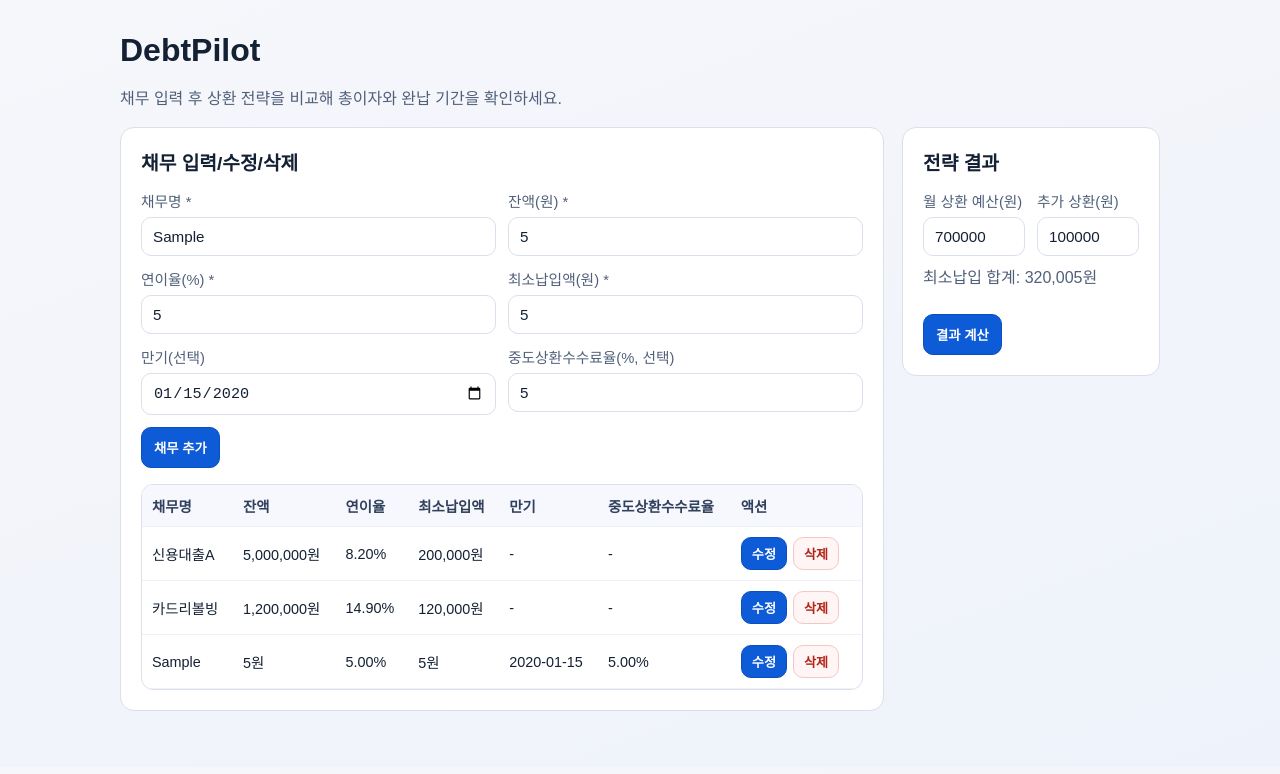
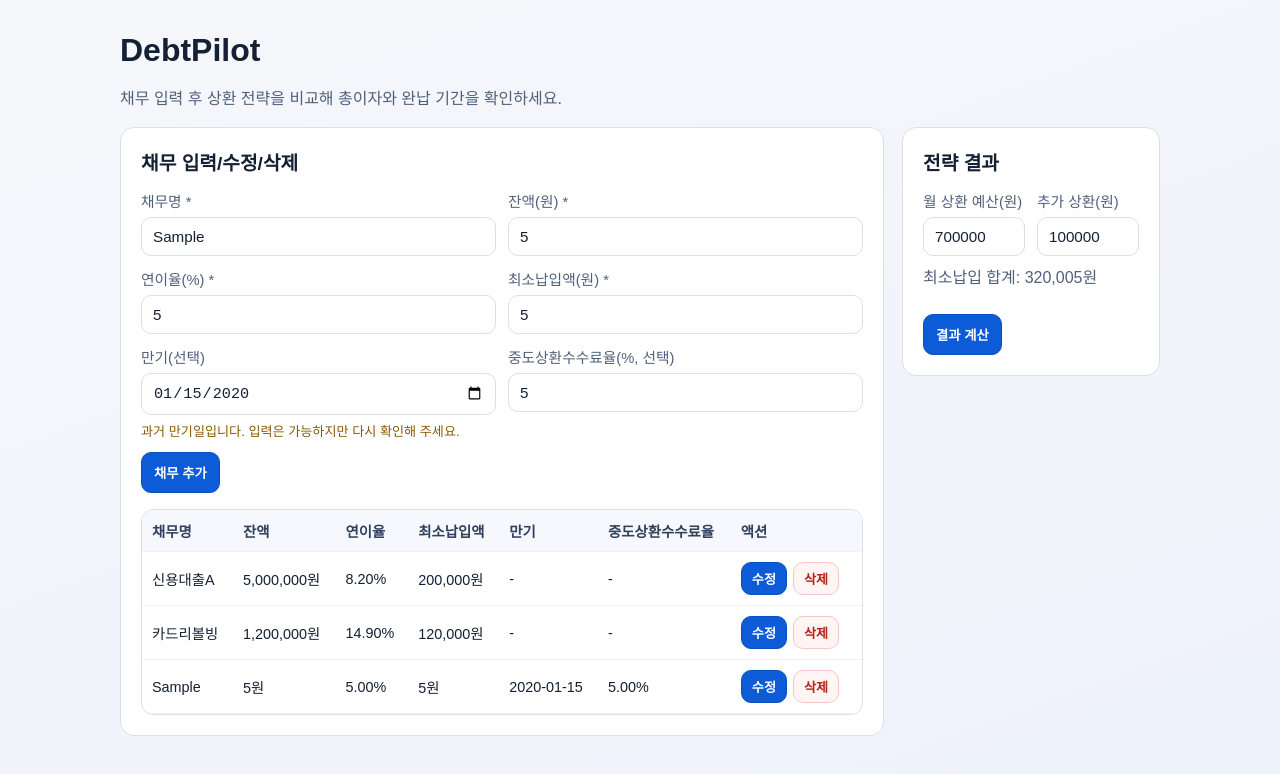
Before and after one commit to asusikai/loan-debt-planner, a Next.js app: page / in a window 1280 px wide. Both pictures are taken after typing "Sample", "5", "5", "5", "2020-01-15", "5" into the empty fields and a click on the button "채무 추가". Shown: the top 774 px of the page. Built offline with nearby package versions, Linux system fonts and the light colour scheme.

Commit message:
feat(validation): 채무 입력 실시간 검증과 필드 오류 안내 추가

```diff
--- a/src/app/components/debt-form.tsx
+++ b/src/app/components/debt-form.tsx
@@ -1,5 +1,12 @@
 import { useEffect, useMemo, useState } from "react";
 import type { FormEvent } from "react";
+
+import {
+  isPastMaturityDate,
+  validateDebtForm,
+  type DebtFormErrors,
+  type DebtFormField,
+} from "@/lib/validation/debt-form-schema";
 
 export type DebtFormValues = {
   name: string;
@@ -30,19 +37,75 @@ function areEqual(left: DebtFormValues, right: DebtFormValues): boolean {
 
 export function DebtForm({ mode, initialValues, onSubmit, onCancel }: DebtFormProps) {
   const [values, setValues] = useState<DebtFormValues>(initialValues);
+  const [errors, setErrors] = useState<DebtFormErrors>({});
+  const [touched, setTouched] = useState<Partial<Record<DebtFormField, boolean>>>({});
+  const [submitAttempted, setSubmitAttempted] = useState(false);
 
   useEffect(() => {
     setValues(initialValues);
+    setErrors({});
+    setTouched({});
+    setSubmitAttempted(false);
   }, [initialValues]);
 
+  useEffect(() => {
+    const hasTouchedField = Object.values(touched).some(Boolean);
+    if (!hasTouchedField) {
+      return;
+    }
+
+    const timeout = setTimeout(() => {
+      const result = validateDebtForm(values);
+      const nextErrors: DebtFormErrors = {};
+
+      for (const key of Object.keys(touched) as DebtFormField[]) {
+        if (touched[key] && result.errors[key]) {
+          nextErrors[key] = result.errors[key];
+        }
+      }
+
+      setErrors((prev) => ({ ...prev, ...nextErrors }));
+    }, 300);
+
+    return () => {
+      clearTimeout(timeout);
+    };
+  }, [values, touched]);
+
   const isDirty = useMemo(() => !areEqual(values, initialValues), [values, initialValues]);
+  const showPastDateWarning = useMemo(
+    () => isPastMaturityDate(values.maturityDate),
+    [values.maturityDate],
+  );
 
   function updateField<K extends keyof DebtFormValues>(field: K, value: DebtFormValues[K]) {
     setValues((prev) => ({ ...prev, [field]: value }));
+    setTouched((prev) => ({ ...prev, [field]: true }));
+  }
+
+  function markTouched(field: DebtFormField) {
+    setTouched((prev) => ({ ...prev, [field]: true }));
+  }
+
+  function getFieldError(field: DebtFormField): string | undefined {
+    if (!(submitAttempted || touched[field])) {
+      return undefined;
+    }
+
+    return errors[field];
   }
 
   function handleSubmit(event: FormEvent<HTMLFormElement>) {
     event.preventDefault();
+
+    const result = validateDebtForm(values);
+    setErrors(result.errors);
+    setSubmitAttempted(true);
+
+    if (!result.isValid) {
+      return;
+    }
+
     onSubmit(values);
   }
 
@@ -54,9 +117,17 @@ export function DebtForm({ mode, initialValues, onSubmit, onCancel }: DebtFormPr
           id="debt-name"
           value={values.name}
           onChange={(event) => updateField("name", event.target.value)}
+          onBlur={() => markTouched("name")}
           placeholder="예: 신용대출A"
+          aria-invalid={Boolean(getFieldError("name"))}
+          aria-describedby={getFieldError("name") ? "debt-name-error" : undefined}
           required
         />
+        {getFieldError("name") ? (
+          <p id="debt-name-error" className="field-error" role="alert">
+            {getFieldError("name")}
+          </p>
+        ) : null}
       </label>
       <label htmlFor="debt-balance">
         잔액(원) *
@@ -65,9 +136,17 @@ export function DebtForm({ mode, initialValues, onSubmit, onCancel }: DebtFormPr
           type="number"
           value={values.balance}
           onChange={(event) => updateField("balance", event.target.value)}
+          onBlur={() => markTouched("balance")}
           placeholder="5000000"
+          aria-invalid={Boolean(getFieldError("balance"))}
+          aria-describedby={getFieldError("balance") ? "debt-balance-error" : undefined}
           required
         />
+        {getFieldError("balance") ? (
+          <p id="debt-balance-error" className="field-error" role="alert">
+            {getFieldError("balance")}
+          </p>
+        ) : null}
       </label>
       <label htmlFor="debt-rate">
         연이율(%) *
@@ -77,9 +156,17 @@ export function DebtForm({ mode, initialValues, onSubmit, onCancel }: DebtFormPr
           step="0.01"
           value={values.annualRatePercent}
           onChange={(event) => updateField("annualRatePercent", event.target.value)}
+          onBlur={() => markTouched("annualRatePercent")}
           placeholder="8.2"
+          aria-invalid={Boolean(getFieldError("annualRatePercent"))}
+          aria-describedby={getFieldError("annualRatePercent") ? "debt-rate-error" : undefined}
           required
         />
+        {getFieldError("annualRatePercent") ? (
+          <p id="debt-rate-error" className="field-error" role="alert">
+            {getFieldError("annualRatePercent")}
+          </p>
+        ) : null}
       </label>
       <label htmlFor="debt-minimum-payment">
         최소납입액(원) *
@@ -88,9 +175,17 @@ export function DebtForm({ mode, initialValues, onSubmit, onCancel }: DebtFormPr
           type="number"
           value={values.minimumPayment}
           onChange={(event) => updateField("minimumPayment", event.target.value)}
+          onBlur={() => markTouched("minimumPayment")}
           placeholder="200000"
+          aria-invalid={Boolean(getFieldError("minimumPayment"))}
+          aria-describedby={getFieldError("minimumPayment") ? "debt-minimum-payment-error" : undefined}
           required
         />
+        {getFieldError("minimumPayment") ? (
+          <p id="debt-minimum-payment-error" className="field-error" role="alert">
+            {getFieldError("minimumPayment")}
+          </p>
+        ) : null}
       </label>
       <label htmlFor="debt-maturity-date">
         만기(선택)
@@ -99,7 +194,26 @@ export function DebtForm({ mode, initialValues, onSubmit, onCancel }: DebtFormPr
           type="date"
           value={values.maturityDate}
           onChange={(event) => updateField("maturityDate", event.target.value)}
+          onBlur={() => markTouched("maturityDate")}
+          aria-invalid={Boolean(getFieldError("maturityDate"))}
+          aria-describedby={
+            getFieldError("maturityDate")
+              ? "debt-maturity-date-error"
+              : showPastDateWarning
+                ? "debt-maturity-date-warning"
+                : undefined
+          }
         />
+        {getFieldError("maturityDate") ? (
+          <p id="debt-maturity-date-error" className="field-error" role="alert">
+            {getFieldError("maturityDate")}
+          </p>
+        ) : null}
+        {!getFieldError("maturityDate") && showPastDateWarning ? (
+          <p id="debt-maturity-date-warning" className="field-warning">
+            과거 만기일입니다. 입력은 가능하지만 다시 확인해 주세요.
+          </p>
+        ) : null}
       </label>
       <label htmlFor="debt-prepayment-fee-rate">
         중도상환수수료율(%, 선택)
@@ -110,8 +224,20 @@ export function DebtForm({ mode, initialValues, onSubmit, onCancel }: DebtFormPr
           min="0"
           value={values.prepaymentFeeRatePercent}
           onChange={(event) => updateField("prepaymentFeeRatePercent", event.target.value)}
+          onBlur={() => markTouched("prepaymentFeeRatePercent")}
           placeholder="1.0"
+          aria-invalid={Boolean(getFieldError("prepaymentFeeRatePercent"))}
+          aria-describedby={
+            getFieldError("prepaymentFeeRatePercent")
+              ? "debt-prepayment-fee-rate-error"
+              : undefined
+          }
         />
+        {getFieldError("prepaymentFeeRatePercent") ? (
+          <p id="debt-prepayment-fee-rate-error" className="field-error" role="alert">
+            {getFieldError("prepaymentFeeRatePercent")}
+          </p>
+        ) : null}
       </label>
       <div className="form-actions">
         <button type="submit" disabled={mode === "edit" && !isDirty}>
--- a/src/app/globals.css
+++ b/src/app/globals.css
@@ -83,6 +83,18 @@ label {
   gap: 6px;
   font-size: 0.92rem;
   color: var(--muted);
+}
+
+.field-error {
+  margin: 0;
+  font-size: 0.82rem;
+  color: #b42318;
+}
+
+.field-warning {
+  margin: 0;
+  font-size: 0.82rem;
+  color: #8a5a00;
 }
 
 input {
--- /dev/null
+++ b/src/lib/validation/debt-form-schema.ts
@@ -0,0 +1,105 @@
+import { z } from "zod";
+
+import type { DebtFormValues } from "@/app/components/debt-form";
+
+const MAX_BALANCE = 999_999_999;
+
+const requiredString = (label: string) =>
+  z
+    .string()
+    .trim()
+    .min(1, `${label}을(를) 입력해 주세요.`);
+
+const optionalPercentString = z
+  .string()
+  .trim()
+  .refine(
+    (value) => {
+      if (value === "") {
+        return true;
+      }
+
+      const numberValue = Number(value);
+      return Number.isFinite(numberValue) && numberValue >= 0 && numberValue <= 100;
+    },
+    { message: "중도상환수수료율은 0~100 사이여야 합니다." },
+  );
+
+const optionalDateString = z
+  .string()
+  .trim()
+  .refine((value) => value === "" || !Number.isNaN(Date.parse(value)), {
+    message: "유효한 날짜를 입력해 주세요.",
+  });
+
+export const debtFormSchema = z
+  .object({
+    name: requiredString("채무명").max(100, "채무명은 100자 이하여야 합니다."),
+    balance: requiredString("잔액").refine((value) => {
+      const numberValue = Number(value);
+      return Number.isInteger(numberValue) && numberValue > 0 && numberValue <= MAX_BALANCE;
+    }, "잔액은 1~999,999,999 사이 정수여야 합니다."),
+    annualRatePercent: requiredString("연이율").refine((value) => {
+      const numberValue = Number(value);
+      return Number.isFinite(numberValue) && numberValue >= 0 && numberValue <= 100;
+    }, "연이율은 0~100 사이 값이어야 합니다."),
+    minimumPayment: requiredString("최소납입액").refine((value) => {
+      const numberValue = Number(value);
+      return Number.isInteger(numberValue) && numberValue > 0;
+    }, "최소납입액은 1 이상 정수여야 합니다."),
+    maturityDate: optionalDateString,
+    prepaymentFeeRatePercent: optionalPercentString,
+  })
+  .superRefine((value, ctx) => {
+    const balance = Number(value.balance);
+    const minimumPayment = Number(value.minimumPayment);
+
+    if (Number.isFinite(balance) && Number.isFinite(minimumPayment) && minimumPayment > balance) {
+      ctx.addIssue({
+        code: z.ZodIssueCode.custom,
+        path: ["minimumPayment"],
+        message: "최소납입액은 잔액보다 클 수 없습니다.",
+      });
+    }
+  });
+
+export type DebtFormField = keyof DebtFormValues;
+export type DebtFormErrors = Partial<Record<DebtFormField, string>>;
+
+export function validateDebtForm(values: DebtFormValues): {
+  isValid: boolean;
+  errors: DebtFormErrors;
+} {
+  const parsed = debtFormSchema.safeParse(values);
+
+  if (parsed.success) {
+    return { isValid: true, errors: {} };
+  }
+
+  const errors: DebtFormErrors = {};
+  for (const issue of parsed.error.issues) {
+    const field = issue.path[0];
+    if (typeof field === "string" && !(field in errors)) {
+      errors[field as DebtFormField] = issue.message;
+    }
+  }
+
+  return { isValid: false, errors };
+}
+
+export function isPastMaturityDate(value: string): boolean {
+  if (!value) {
+    return false;
+  }
+
+  const selected = new Date(value);
+  if (Number.isNaN(selected.getTime())) {
+    return false;
+  }
+
+  const today = new Date();
+  today.setHours(0, 0, 0, 0);
+  selected.setHours(0, 0, 0, 0);
+
+  return selected < today;
+}
```
